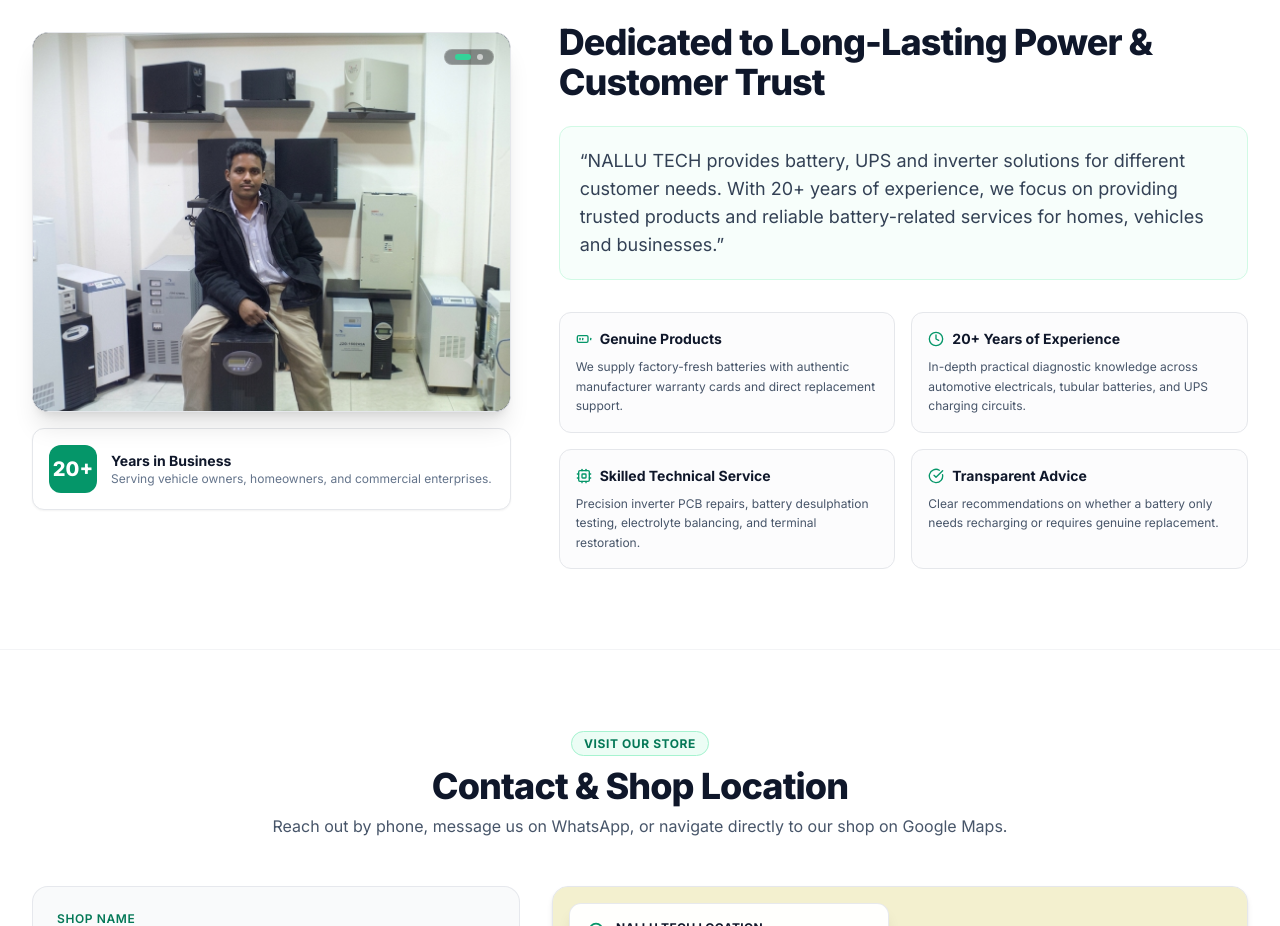
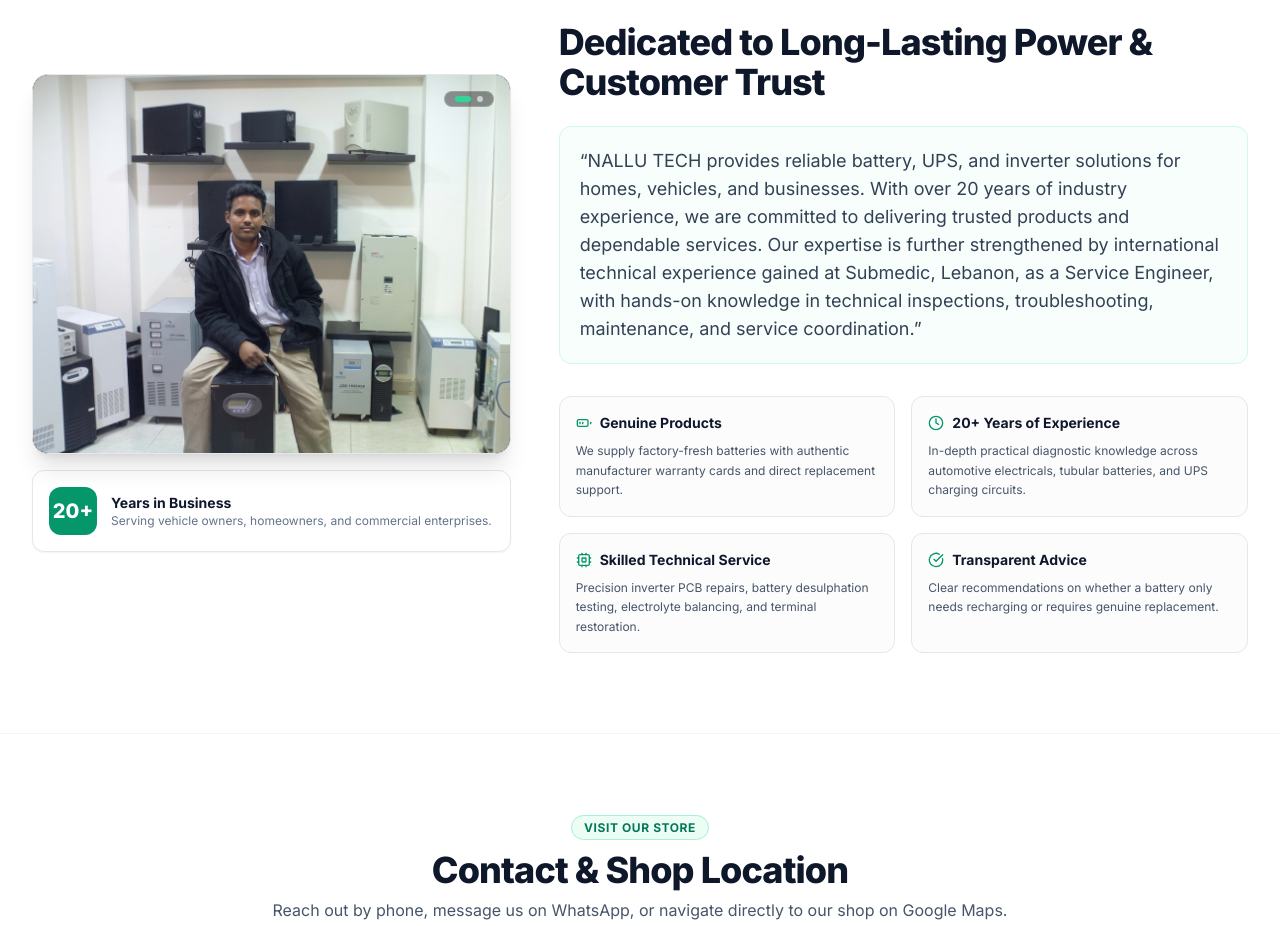
Before and after one commit to lingeshm-007/NALLU-TECH-, a React (Vite) app: page / in a window 1280 px wide. Shown: the part 4009-4935 px from the top of the page. Built offline with nearby package versions, Linux system fonts and the light colour scheme; no server answers; the database is empty; grey boxes are pictures that could not be loaded.

Commit message:
Update About section description paragraph with Lebanon experience details

```diff
--- a/src/components/AboutSection.tsx
+++ b/src/components/AboutSection.tsx
@@ -87,9 +87,7 @@ export const AboutSection: React.FC = () => {
 
             {/* Exactly as requested in prompt */}
             <p className="text-base sm:text-lg text-slate-700 leading-relaxed font-normal bg-emerald-50/40 p-5 rounded-xl border border-emerald-100">
-              “NALLU TECH provides battery, UPS and inverter solutions for different customer needs. With 20+ years
-              of experience, we focus on providing trusted products and reliable battery-related services for
-              homes, vehicles and businesses.”
+              “NALLU TECH provides reliable battery, UPS, and inverter solutions for homes, vehicles, and businesses. With over 20 years of industry experience, we are committed to delivering trusted products and dependable services. Our expertise is further strengthened by international technical experience gained at Submedic, Lebanon, as a Service Engineer, with hands-on knowledge in technical inspections, troubleshooting, maintenance, and service coordination.”
             </p>
 
             {/* Core Pillars */}
```
